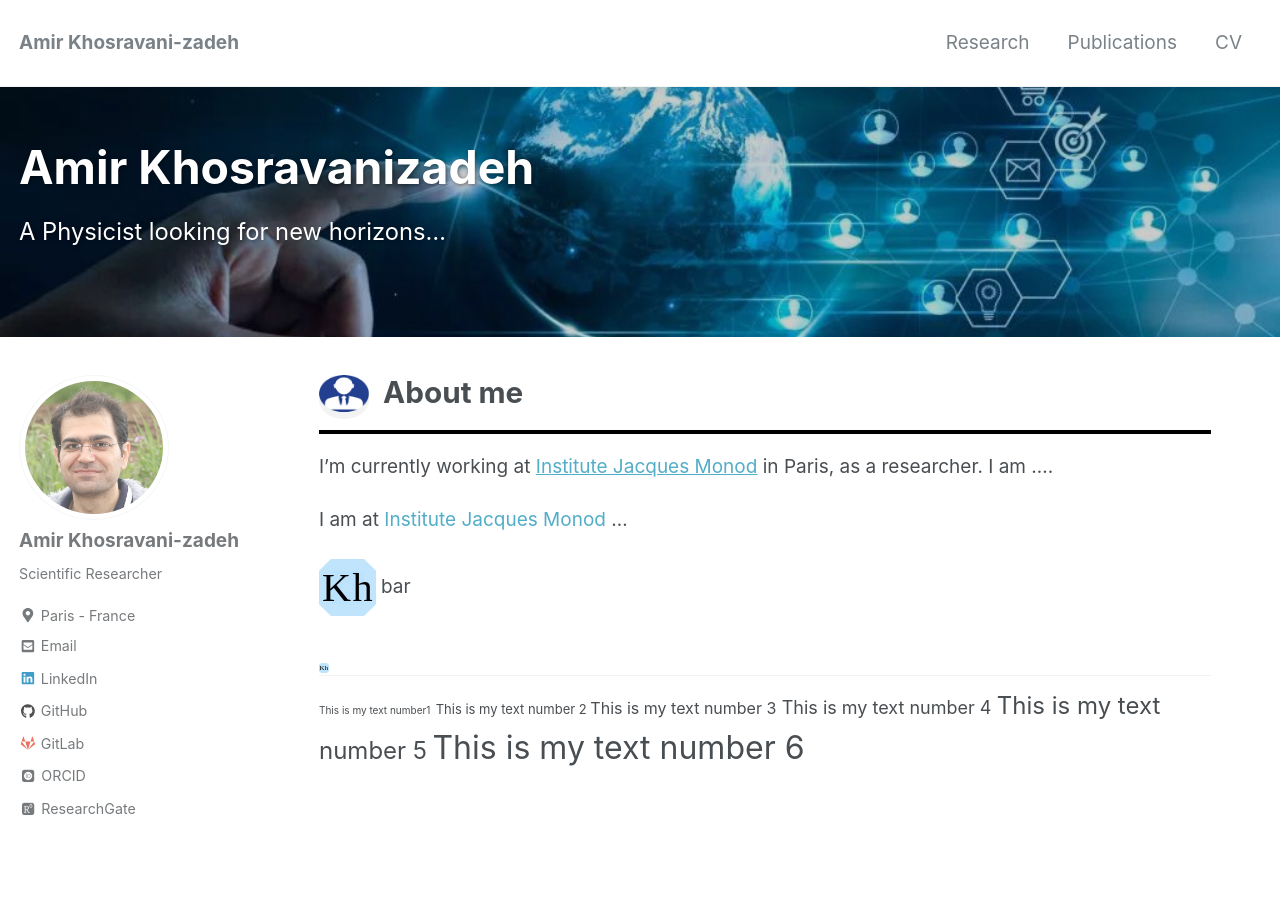
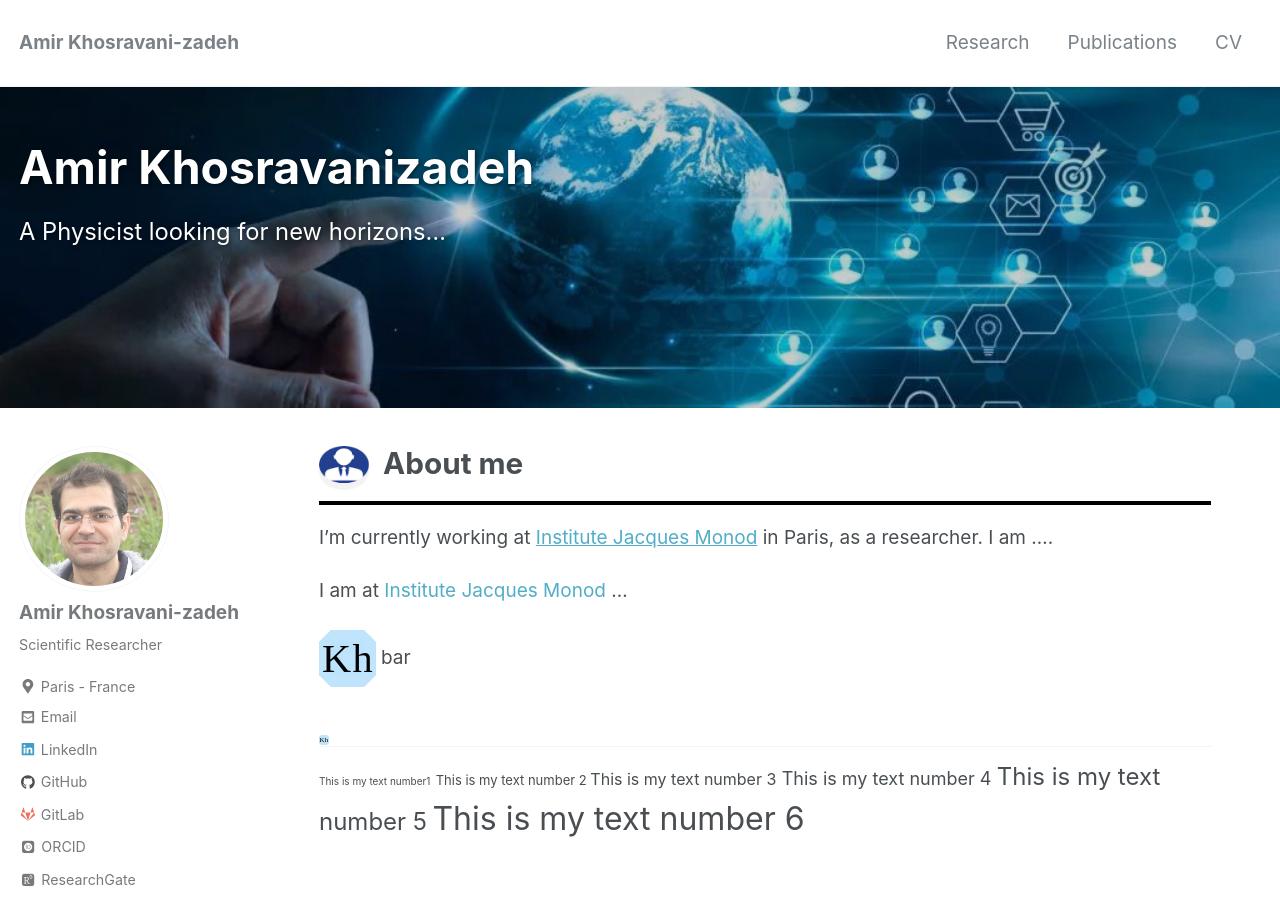
Before and after one commit to amir-khosravanizadeh/amir-khosravanizadeh.github.io, a Jekyll site: the page built from index.md, in a window 1280 px wide and 900 px high. Built offline with Jekyll 4.4.1, drawn with Linux system fonts in a browser that asks for light colours; nearby versions of some CDN libraries; some web fonts are replaced.

```diff
--- a/index.md
+++ b/index.md
@@ -2,7 +2,7 @@
 title: 'Amir Khosravanizadeh'
 layout: single
 author_profile: true
-excerpt: 'A Physicist looking for new horizons...'
+excerpt: 'A Physicist looking for new horizons... <br/> <br/> <br/>'
 header:
   overlay_image: /images/background1.jpeg
   overlay_filter: 0.2 # same as adding an opacity of 0.5 to a black background
```
